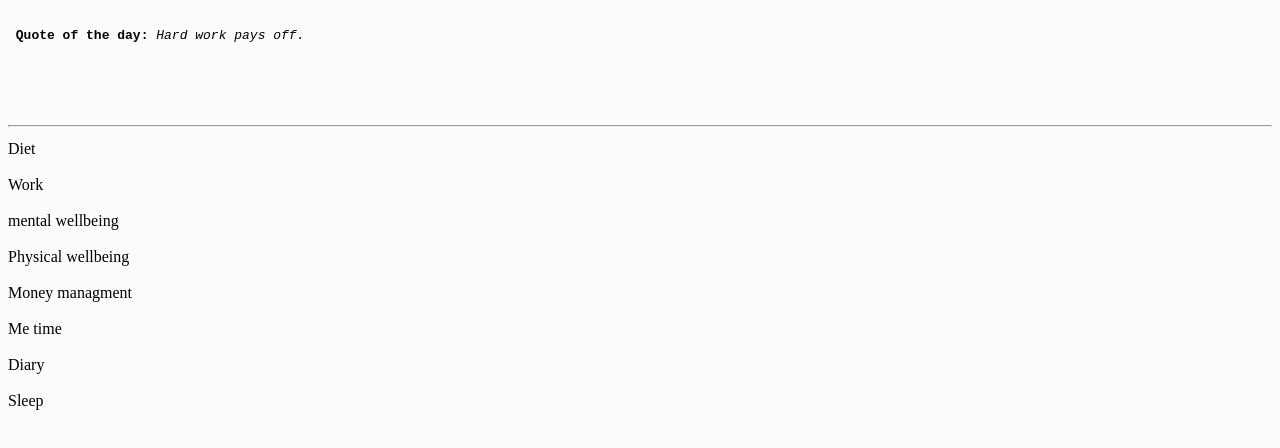
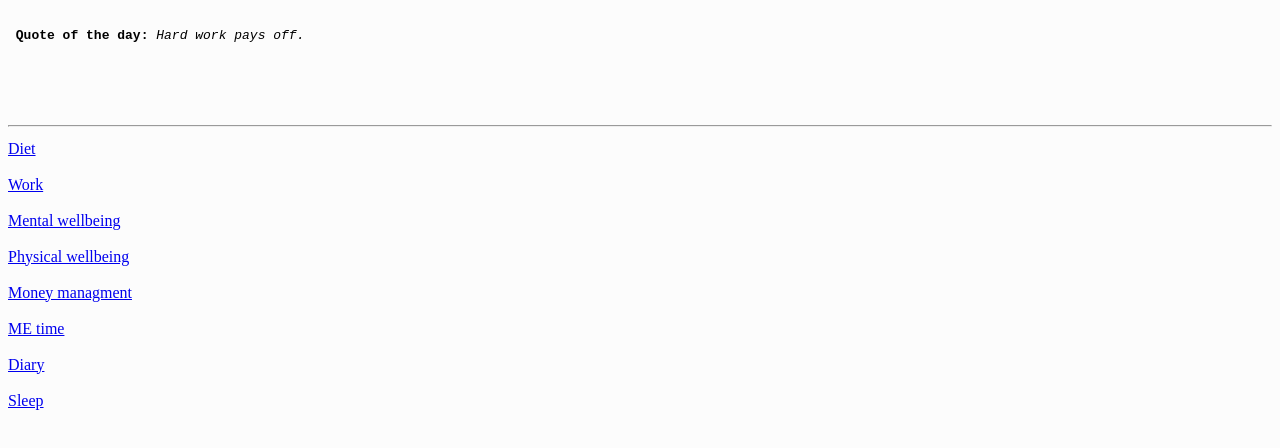
Before and after one commit to AREEBA93345/Well-Bell, a plain HTML site: page index.html in a window 1280 px wide. Drawn offline with Linux system fonts and the light colour scheme.

Commit message:
Updated Well-Bell UI

```diff
--- a/index.html
+++ b/index.html
@@ -12,20 +12,25 @@
 
 
       <hr></pre>
-    <div>Diet</div>
+      <aside>
+    <div><a href="/Diet">Diet</a></div>
     <br>
-    <div>Work</div>
+    <div><a href="/Work">Work</a></div>
     <br>
-    <div>mental wellbeing</div>
+    <div><a href="/Mental-wellbeing">Mental wellbeing</a></div>
     <br>
-    <div>Physical wellbeing</div>
+    <div><a href="/Physical-wellbeing">Physical wellbeing</a></div>
     <br>
-    <div>Money managment</div>
+    <div><a href="Money-Managment">Money managment</a></div>
     <br>
-    <div>Me time</div>
+    <div><a href="/me time" >ME time</a></div>
     <br>
-    <div>Diary</div>
+    <div><a href="Diary">Diary</a></div>
     <br>
-    <div>Sleep</div>
+    <div><a href="Sleep">Sleep</a></div>
+    </aside>
+    <main>
+
+    </main>
   </body>
 </html>
```
